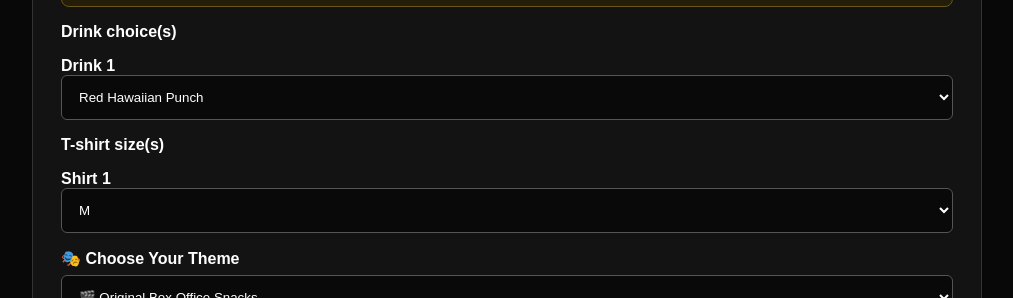
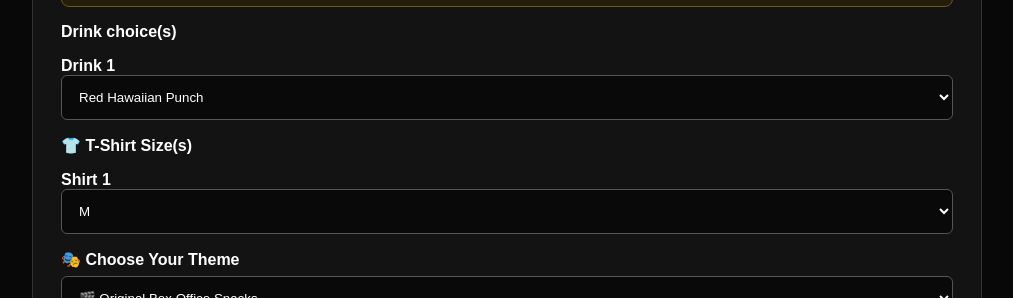
Before and after one commit to turtlejohnson7879-dev/box-office-snacks, a website: page index.html in a window 1280 px wide. Shown: the part 3180-3478 px from the top of the page, without its empty margins (133-1146 px from the left). Drawn offline with Linux system fonts and the light colour scheme.

Commit message:
Update index.html

```diff
--- a/index.html
+++ b/index.html
@@ -31,10 +31,9 @@
 <div class="menu" id="snackList"></div>
 <div id="snackMessage" class="notice">Choose 12 snacks to continue.</div>
 <label>Drink choice(s)</label><div id="drinks"></div>
-<label>T-shirt size(s)</label><div id="shirts"></div>
+<div><label for="shirts">👕 T-Shirt Size(s)</label><div id="shirts"></div></div>
 <label for="theme">🎭 Choose Your Theme</label><select id="theme"><option value="original">🎬 Original Box Office Snacks</option><option value="christmas">🎄 Christmas</option><option value="valentine">❤️ Valentine's</option><option value="date">🌹 Date Night</option><option value="halloween">🎃 Halloween</option></select>
-<img id="themeImage" src="IMG_5222.jpeg" alt="Box Office Snacks Logo" style="max-width:220px;width:100%;height:auto;">
-
+  <img id="themeImage" src="IMG_5222.jpeg" alt="Box Office Snacks Logo" style="max-width:220px;width:100%;height:auto;">
   <div class="notice">🍬 <strong>Surprise Candy Cup:</strong> included automatically. We create a fun assortment for you.</div>
 <div class="total">Package Total: $<span id="total">50</span></div><button class="btn" id="addBtn" onclick="addToCart()" disabled>ADD TO CART & CONTINUE</button>
 </div></section>
```
